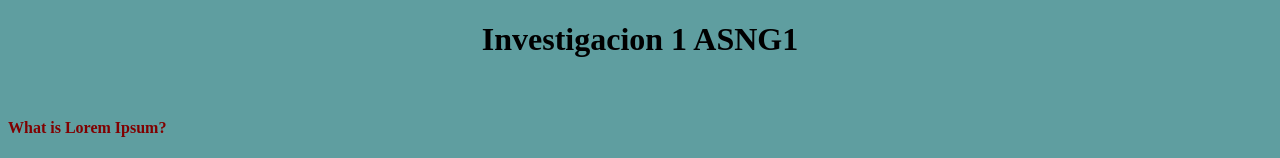
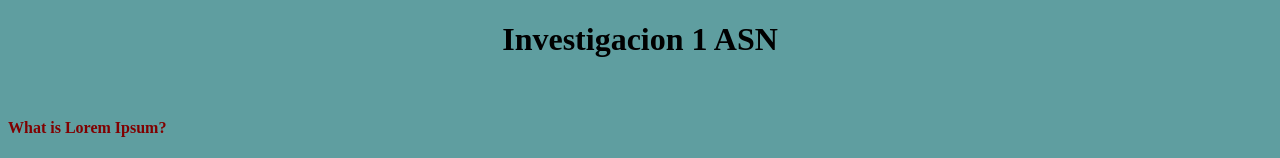
Before and after one commit to westcott99/Investigacion1, a plain HTML site: page index.html in a window 1280 px wide. Shown: the top 158 px of the page. Drawn offline with Linux system fonts and the light colour scheme.

Commit message:
Update index.html

```diff
--- a/index.html
+++ b/index.html
@@ -5,7 +5,7 @@
         <title>Investigacion1</title>
     </head>
     <body style="background-color: cadetblue;">
-        <h1 style="text-align: center;">Investigacion 1 ASNG1</h1>
+        <h1 style="text-align: center;">Investigacion 1 ASN</h1>
         <br>
         <section>
             <article>
```
